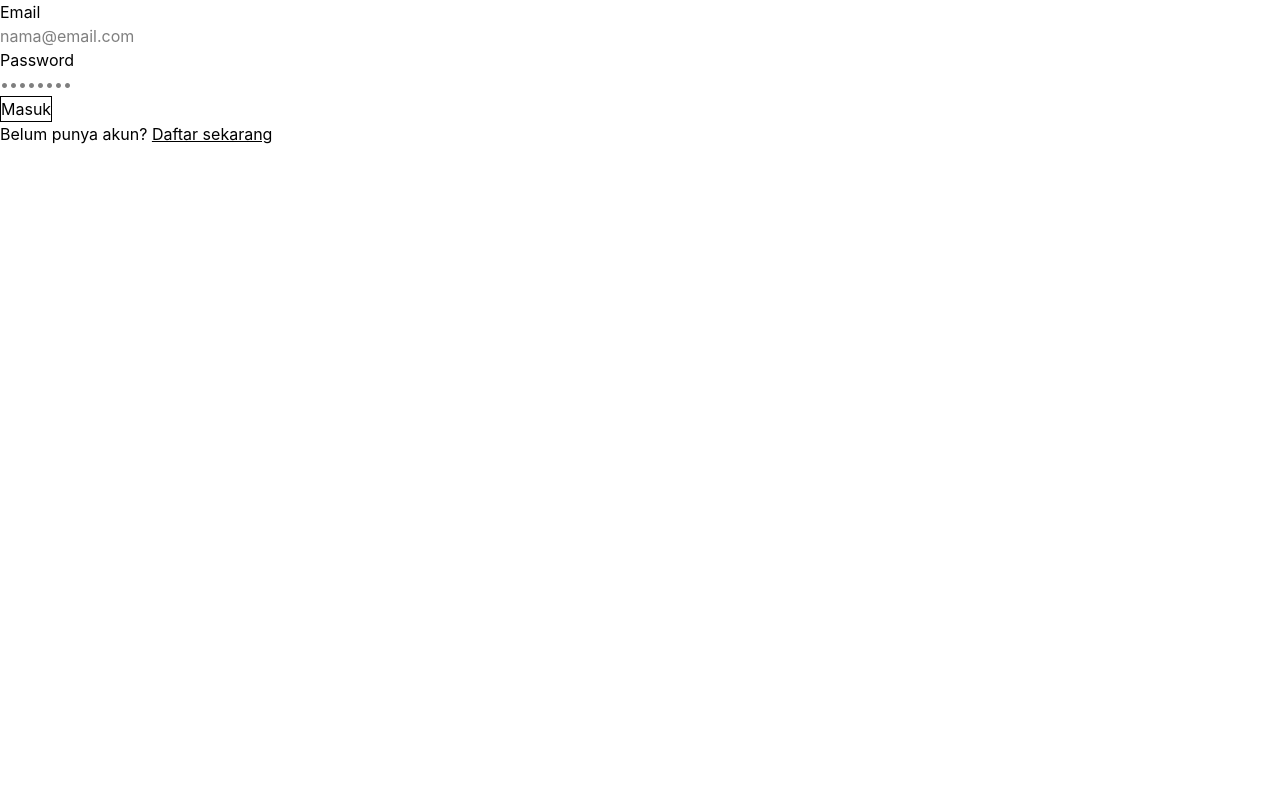
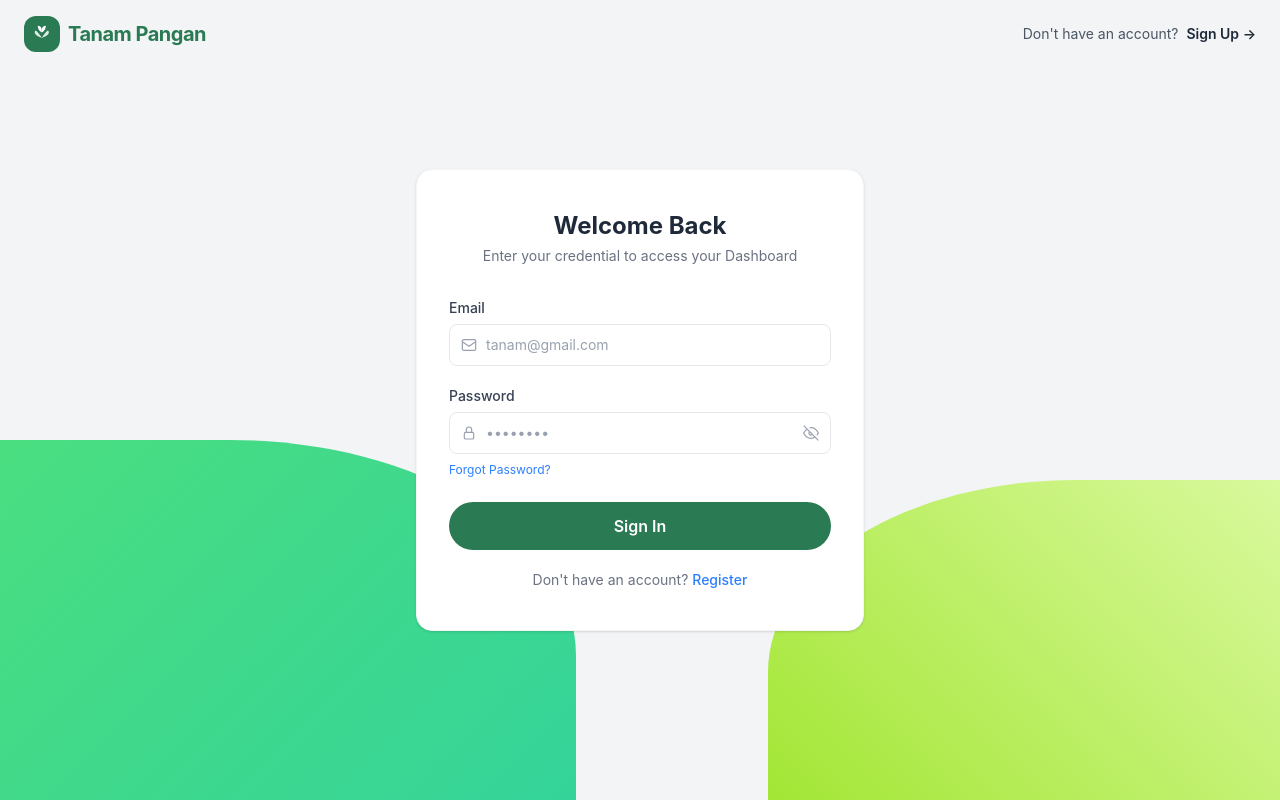
Before and after one commit to JuliusBourbon/tanamanpangan-fs, a React (Vite) app in the folder frontend/: page /login in a window 1280 px wide. Built offline with nearby package versions, Linux system fonts and the light colour scheme; no server answers.

Commit message:
membuat page login yang di modularisasi tahap awal

```diff
--- /dev/null
+++ b/frontend/src/components/auth/LoginForm.jsx
@@ -0,0 +1,165 @@
+import { useState } from 'react'
+import { Link } from 'react-router-dom'
+import { useAuth } from '../../context/AuthContext'
+import { TEXT } from '../../constants/text'
+
+const T = TEXT.auth.login
+
+// Icon email
+function IconEmail() {
+  return (
+    <svg className="w-4 h-4 text-gray-400" fill="none" stroke="currentColor" strokeWidth="1.8" viewBox="0 0 24 24">
+      <rect x="2" y="4" width="20" height="16" rx="2" />
+      <path d="M2 7l10 7 10-7" />
+    </svg>
+  )
+}
+
+// Icon kunci (password)
+function IconLock() {
+  return (
+    <svg className="w-4 h-4 text-gray-400" fill="none" stroke="currentColor" strokeWidth="1.8" viewBox="0 0 24 24">
+      <rect x="5" y="11" width="14" height="10" rx="2" />
+      <path d="M8 11V7a4 4 0 018 0v4" />
+    </svg>
+  )
+}
+
+// Icon mata — show password
+function IconEyeOpen() {
+  return (
+    <svg className="w-4 h-4" fill="none" stroke="currentColor" strokeWidth="1.8" viewBox="0 0 24 24">
+      <path d="M1 12s4-8 11-8 11 8 11 8-4 8-11 8-11-8-11-8z" />
+      <circle cx="12" cy="12" r="3" />
+    </svg>
+  )
+}
+
+// Icon mata dicoret — hide password
+function IconEyeOff() {
+  return (
+    <svg className="w-4 h-4" fill="none" stroke="currentColor" strokeWidth="1.8" viewBox="0 0 24 24">
+      <path d="M17.94 17.94A10.07 10.07 0 0112 20c-7 0-11-8-11-8a18.45 18.45 0 015.06-5.94M9.9 4.24A9.12 9.12 0 0112 4c7 0 11 8 11 8a18.5 18.5 0 01-2.16 3.19m-6.72-1.07a3 3 0 11-4.24-4.24" />
+      <line x1="1" y1="1" x2="23" y2="23" />
+    </svg>
+  )
+}
+
+export default function LoginForm() {
+  const { login } = useAuth()
+  const [form, setForm] = useState({ email: '', password: '' })
+  const [showPassword, setShowPassword] = useState(false)
+  const [error, setError] = useState('')
+  const [loading, setLoading] = useState(false)
+
+  const handleChange = (e) => {
+    setForm({ ...form, [e.target.name]: e.target.value })
+    if (error) setError('') // clear error saat user mulai mengetik
+  }
+
+  const handleSubmit = async (e) => {
+    e.preventDefault()
+    setError('')
+    setLoading(true)
+
+    try {
+      await login(form.email, form.password)
+    } catch (err) {
+      setError(err.response?.data?.message || 'Login failed. Please try again.')
+    } finally {
+      setLoading(false)
+    }
+  }
+
+  return (
+    <div className="bg-white rounded-2xl shadow-sm border border-gray-100 px-8 py-10 w-full max-w-md mx-auto">
+      {/* Heading */}
+      <div className="text-center mb-8">
+        <h1 className="text-2xl font-bold text-gray-800 mb-1">{T.heading}</h1>
+        <p className="text-gray-500 text-sm">{T.subheading}</p>
+      </div>
+
+      <form onSubmit={handleSubmit} noValidate className="flex flex-col gap-5">
+        {/* Email field */}
+        <div className="flex flex-col gap-1.5">
+          <label className="text-sm font-medium text-gray-700">{T.emailLabel}</label>
+          <div className="relative flex items-center">
+            <span className="absolute left-3 pointer-events-none">
+              <IconEmail />
+            </span>
+            <input
+              name="email"
+              type="email"
+              placeholder={T.emailPlaceholder}
+              value={form.email}
+              onChange={handleChange}
+              required
+              className="w-full pl-9 pr-4 py-2.5 border border-gray-200 rounded-lg text-sm text-gray-800 placeholder-gray-400 focus:outline-none focus:ring-2 focus:ring-[#2a7a53]/30 focus:border-[#2a7a53] transition-colors"
+            />
+          </div>
+        </div>
+
+        {/* Password field */}
+        <div className="flex flex-col gap-1.5">
+          <label className="text-sm font-medium text-gray-700">{T.passwordLabel}</label>
+          <div className="relative flex items-center">
+            <span className="absolute left-3 pointer-events-none">
+              <IconLock />
+            </span>
+            <input
+              name="password"
+              type={showPassword ? 'text' : 'password'}
+              placeholder={T.passwordPlaceholder}
+              value={form.password}
+              onChange={handleChange}
+              required
+              className="w-full pl-9 pr-10 py-2.5 border border-gray-200 rounded-lg text-sm text-gray-800 placeholder-gray-400 focus:outline-none focus:ring-2 focus:ring-[#2a7a53]/30 focus:border-[#2a7a53] transition-colors"
+            />
+
+            {/* Toggle show/hide password */}
+            <button
+              type="button"
+              onClick={() => setShowPassword(!showPassword)}
+              className="absolute right-3 text-gray-400 hover:text-gray-600 transition-colors"
+              aria-label={showPassword ? 'Hide password' : 'Show password'}
+            >
+              {showPassword ? <IconEyeOpen /> : <IconEyeOff />}
+            </button>
+          </div>
+
+          {/* Forgot password link */}
+          <Link
+            to="/forgot-password"
+            className="text-xs text-blue-500 hover:text-blue-600 transition-colors self-start mt-0.5"
+          >
+            {T.forgotPassword}
+          </Link>
+        </div>
+
+        {/* Error message */}
+        {error && (
+          <p className="text-red-500 text-xs text-center bg-red-50 border border-red-100 rounded-lg px-3 py-2">
+            {error}
+          </p>
+        )}
+
+        {/* Submit button */}
+        <button
+          type="submit"
+          disabled={loading}
+          className="w-full bg-[#2a7a53] hover:bg-[#235f40] disabled:opacity-60 disabled:cursor-not-allowed text-white font-semibold py-3 rounded-full transition-colors mt-1"
+        >
+          {loading ? T.submittingBtn : T.submitBtn}
+        </button>
+
+        {/* Register link */}
+        <p className="text-center text-sm text-gray-500">
+          {T.noAccount}{' '}
+          <Link to="/register" className="text-blue-500 hover:text-blue-600 font-medium transition-colors">
+            {T.registerLink}
+          </Link>
+        </p>
+      </form>
+    </div>
+  )
+}
--- a/frontend/src/pages/Login.jsx
+++ b/frontend/src/pages/Login.jsx
@@ -1,65 +1,36 @@
-import { useState } from 'react'
-import { Link } from 'react-router-dom'
-import { useAuth } from '../context/AuthContext'
+import NavbarAuth from '../components/navbar/NavbarAuth'
+import LoginForm from '../components/auth/LoginForm'
+
+// Background dekoratif — dua blob gradien di sudut kiri bawah dan kanan bawah
+function BackgroundBlobs() {
+  return (
+    <>
+      {/* Blob kiri bawah — hijau */}
+      <div
+        className="absolute bottom-0 left-0 w-[45%] h-[45%] rounded-tr-[60%] pointer-events-none"
+        style={{ background: 'linear-gradient(135deg, #4ade80 0%, #34d399 100%)' }}
+      />
+
+      {/* Blob kanan bawah — kuning kehijauan */}
+      <div
+        className="absolute bottom-0 right-0 w-[40%] h-[40%] rounded-tl-[60%] pointer-events-none"
+        style={{ background: 'linear-gradient(225deg, #d9f99d 0%, #a3e635 100%)' }}
+      />
+    </>
+  )
+}
 
 export default function Login() {
-  const { login } = useAuth()
-  const [form, setForm] = useState({ email: '', password: '' })
-  const [error, setError] = useState('')
-  const [loading, setLoading] = useState(false)
+  return (
+    <div className="min-h-screen bg-gray-100 relative overflow-hidden flex flex-col">
+      <NavbarAuth />
 
-  const handleChange = (e) => setForm({ ...form, [e.target.name]: e.target.value })
+      {/* Form ditengah halaman */}
+      <div className="flex-1 flex items-center justify-center px-4 py-20 relative z-10">
+        <LoginForm />
+      </div>
 
-  const handleSubmit = async (e) => {
-    e.preventDefault()
-    setError('')
-    setLoading(true)
-    try {
-      await login(form.email, form.password)
-    } catch (err) {
-      setError(err.response?.data?.message || 'Login gagal. Coba lagi.')
-    } finally {
-      setLoading(false)
-    }
-  }
-
-  return (
-    <div >
-
-          <form onSubmit={handleSubmit} >
-            <label>Email</label><br />
-            <input
-                name="email"
-                type="email"
-                placeholder="nama@email.com"
-                value={form.email}
-                onChange={handleChange}
-                required
-            /> <br />
-
-              <label>Password</label><br />
-              <input
-                name="password"
-                type="password"
-                placeholder="••••••••"
-                value={form.password}
-                onChange={handleChange}
-                required
-              /> <br />
-
-            <button
-              type="submit"
-              disabled={loading}
-              className='border'
-            >
-              {loading ? 'Memproses...' : 'Masuk'}
-            </button>
-          </form>
-
-          <p >
-            Belum punya akun?{' '}
-            <Link to="/register" className='underline'>Daftar sekarang</Link>
-          </p>
+      <BackgroundBlobs />
     </div>
   )
 }
```
